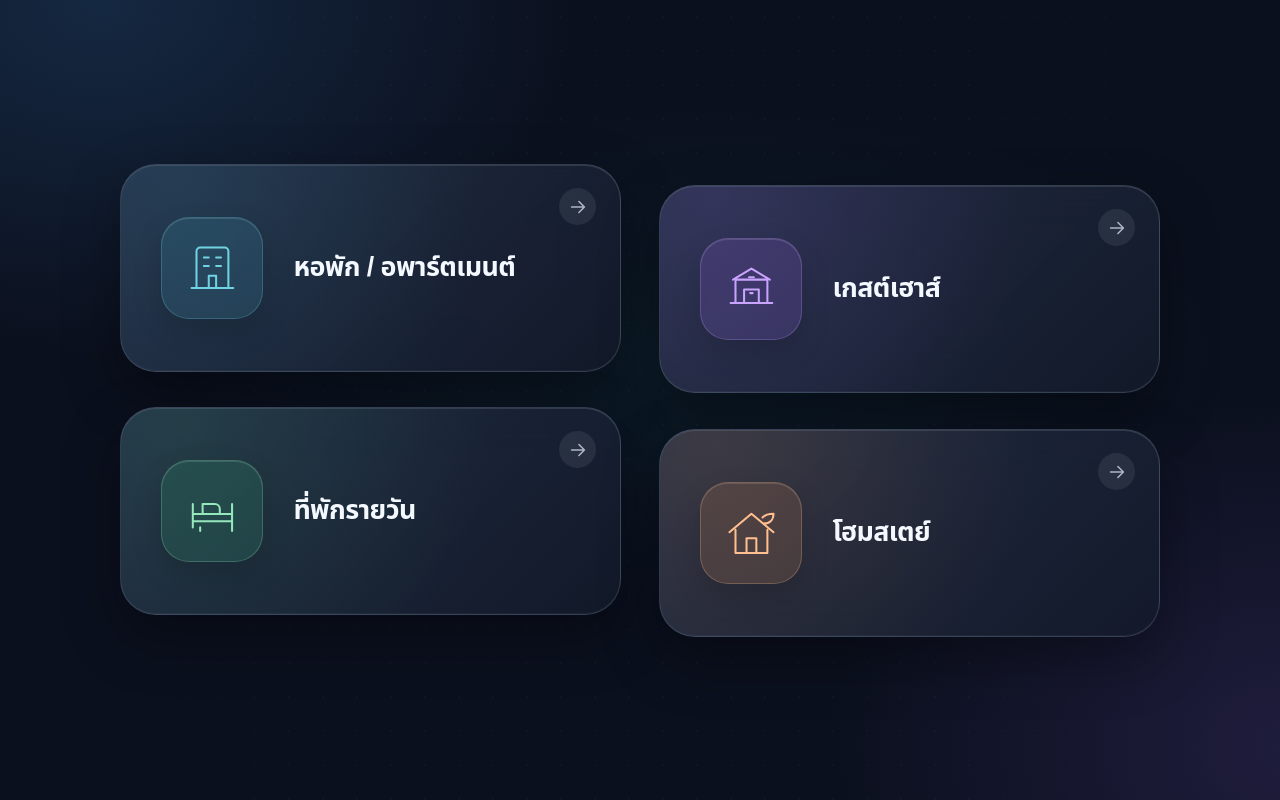
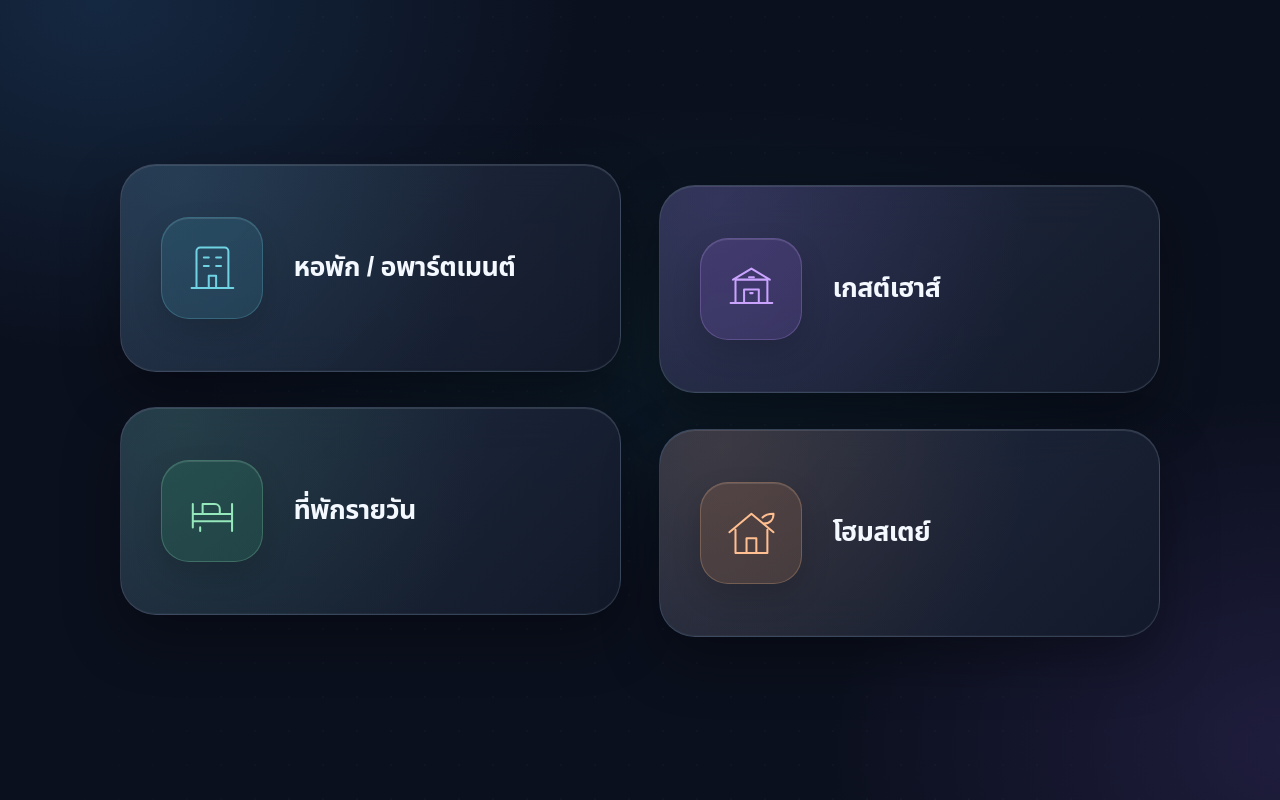
Before and after one commit to santilab48/StayHub, a Next.js app: page / in a window 1280 px wide. Built offline with nearby package versions, Linux system fonts and the light colour scheme.

Commit message:
Remove arrow icons from all four home navigation cards

```diff
--- a/app/page.tsx
+++ b/app/page.tsx
@@ -34,9 +34,6 @@ export default function Home(){
     aria-label={'เลือก'+accommodationTypes[type].label}>
      <span className="floatingHomeIcon"><StayTypeIcon type={type}/></span>
      <span className="floatingHomeLabel">{accommodationTypes[type].label}</span>
-     <span className="floatingHomeArrow" aria-hidden="true">
-      <svg viewBox="0 0 24 24" width="22" height="22" fill="none" stroke="currentColor" strokeWidth="1.7" strokeLinecap="round" strokeLinejoin="round"><path d="M5 12h14m-6-6 6 6-6 6"/></svg>
-     </span>
    </a>)}
   </nav>
  </main>
```
